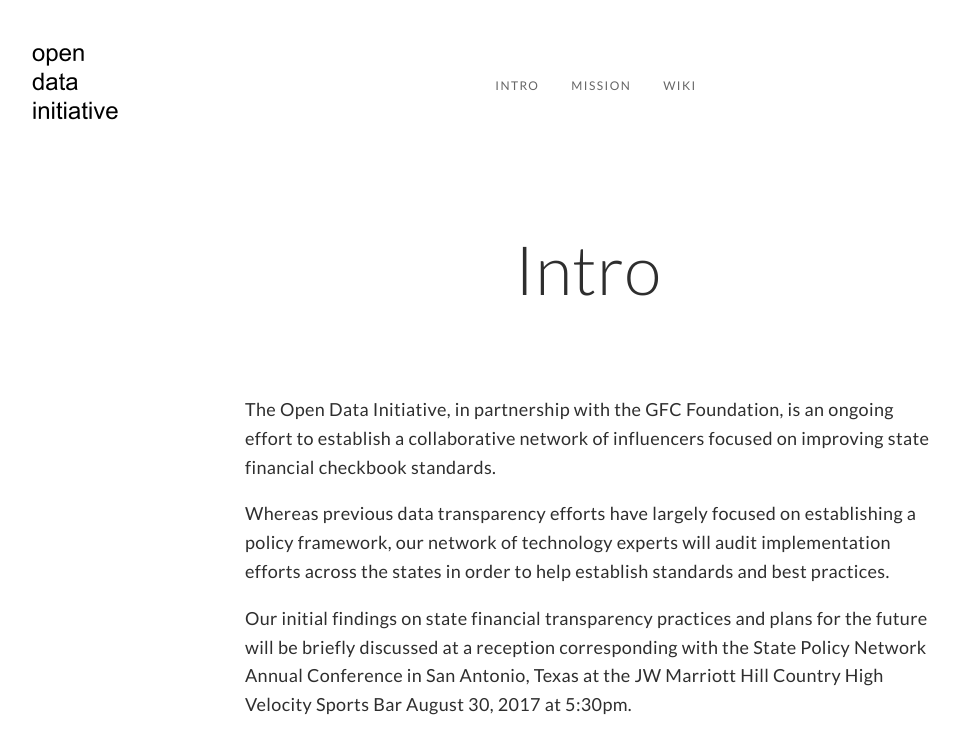
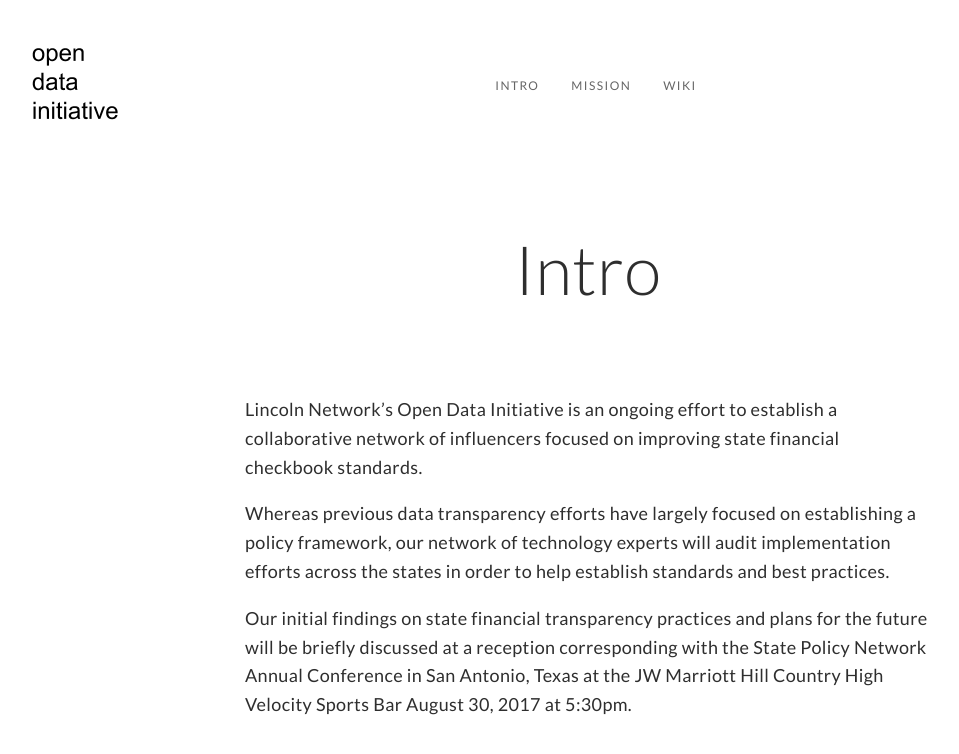
Before and after one commit to opendatainitiative/opendatainitiative.github.io, a Jekyll site: the page built from intro.md, in a window 1280 px wide. Shown: the top 754 px of the page, without its empty margins (52-1011 px from the left). Built offline with Jekyll 4.4.1, drawn with Linux system fonts in a browser that asks for light colours.

Commit message:
Slight modification to the intro

```diff
--- a/intro.md
+++ b/intro.md
@@ -6,7 +6,7 @@ title: Intro
 
 # Intro
 
-The Open Data Initiative, in partnership with the GFC Foundation, is an ongoing effort to establish a collaborative network of influencers focused on improving state financial checkbook standards.
+Lincoln Network's Open Data Initiative is an ongoing effort to establish a collaborative network of influencers focused on improving state financial checkbook standards.
 
 Whereas previous data transparency efforts have largely focused on establishing a policy framework, our network of technology experts will audit implementation efforts across the states in order to help establish standards and best practices.
 
```
